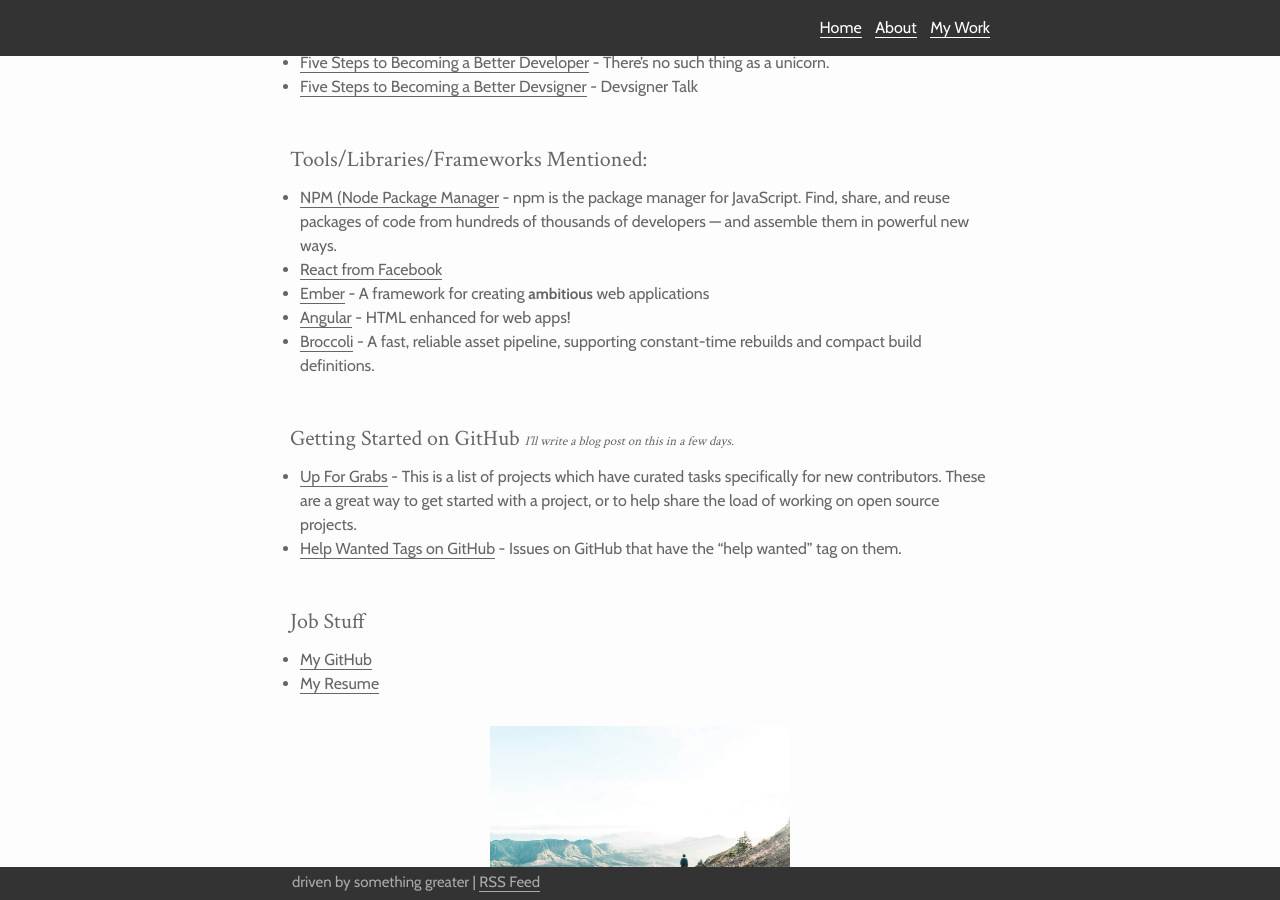
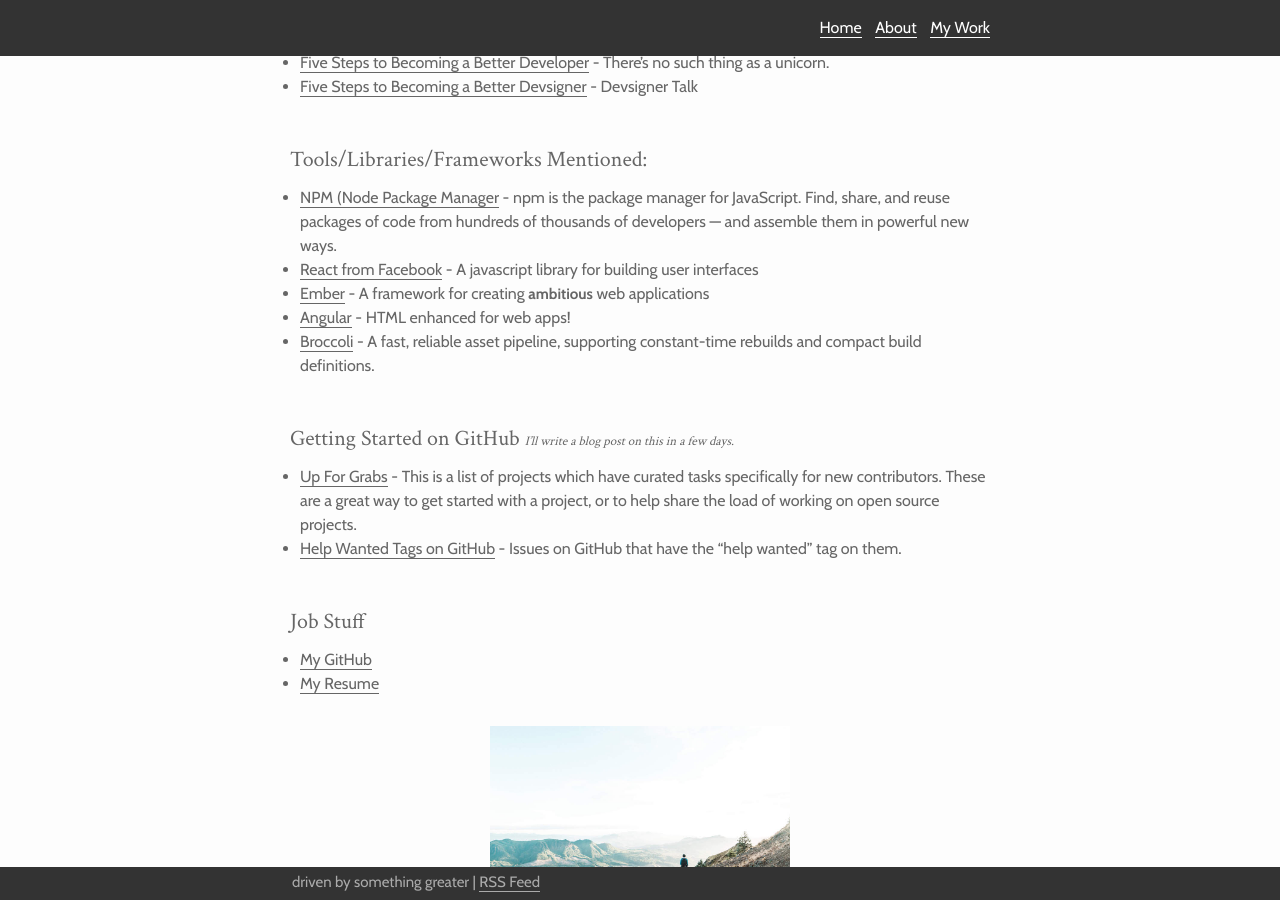
Before and after one commit to peterramsing/personal-site, a Jekyll site: the page built from _posts/2016-10-05-the-ongoing-adventures-of-a-frontend-developer.md, in a window 1280 px wide and 900 px high, scrolled down 566 px. Built offline with Jekyll 4.4.1, drawn with Linux system fonts in a browser that asks for light colours; nearby versions of some CDN libraries.

Commit message:
Ads subtitle for React

```diff
--- a/_posts/2016-10-05-the-ongoing-adventures-of-a-frontend-developer.md
+++ b/_posts/2016-10-05-the-ongoing-adventures-of-a-frontend-developer.md
@@ -28,7 +28,7 @@ I was asked to give a talk on "The Ongoing Adventures of a Frontend Developer" a
 
 ## Tools/Libraries/Frameworks Mentioned:
 * <a target="_blank" href="https://www.npmjs.com/">NPM (Node Package Manager</a> - npm is the package manager for JavaScript. Find, share, and reuse packages of code from hundreds of thousands of developers — and assemble them in powerful new ways.
-* <a target="_blank" href="https://facebook.github.io/react/">React from Facebook</a>
+* <a target="_blank" href="https://facebook.github.io/react/">React from Facebook</a> - A javascript library for building user interfaces
 * <a target="_blank" href="http://emberjs.com/">Ember</a> - A framework for creating **ambitious** web applications
 * <a target="_blank" href="https://angularjs.org/">Angular</a> - HTML enhanced for web apps!
 * <a target="_blank" href="https://github.com/broccolijs/broccoli">Broccoli</a> - A fast, reliable asset pipeline, supporting constant-time rebuilds and compact build definitions.
```
